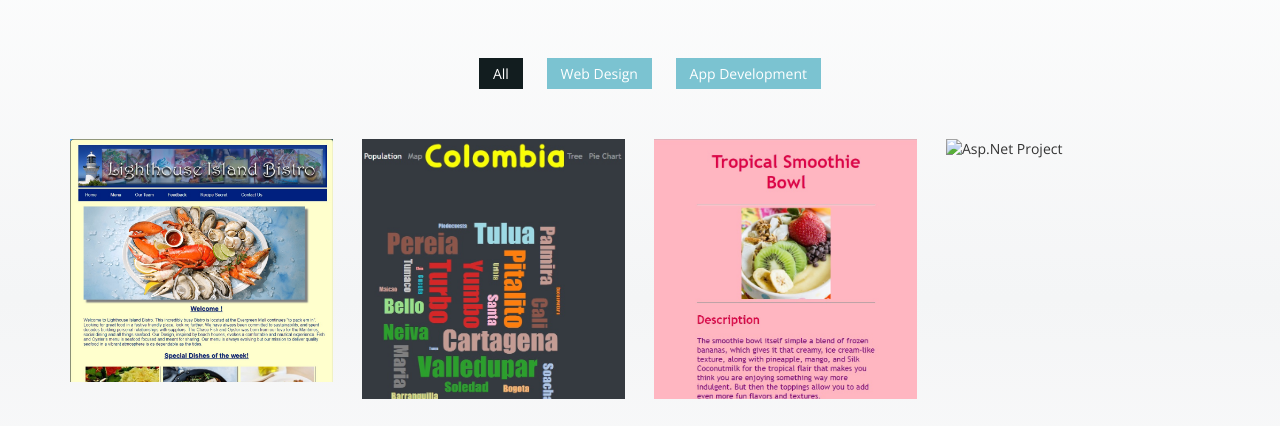
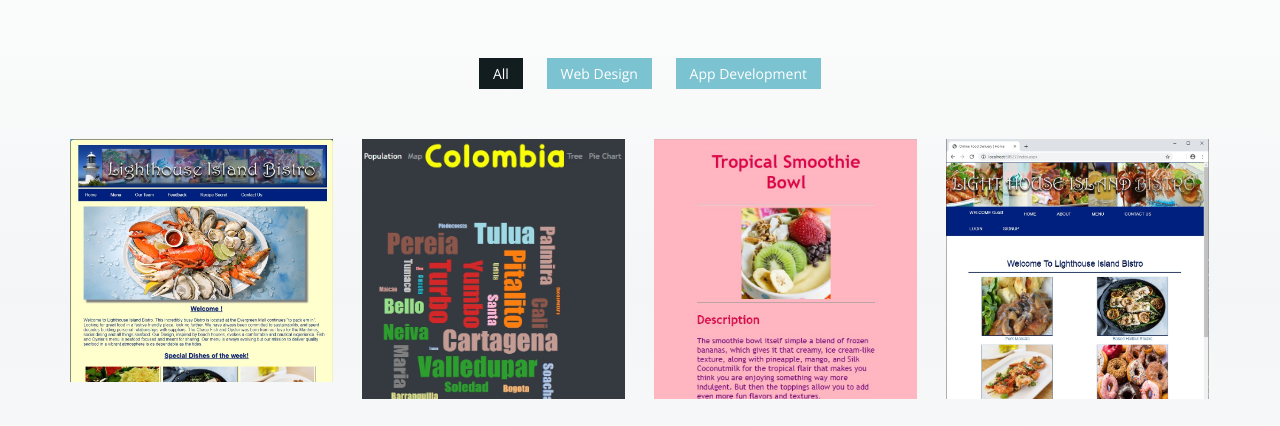
Before and after one commit to harcharankaur/harcharankaur.github.io, a plain HTML site: page index.html in a window 1280 px wide. Shown: the part 2620-3046 px from the top of the page. Drawn offline with nearby package versions, Linux system fonts and the light colour scheme; a script that the page names is missing.

Commit message:
Update index.html

```diff
--- a/index.html
+++ b/index.html
@@ -174,11 +174,11 @@
         </div>
         <div class="col-sm-6 col-md-3 col-lg-3 web">
           <div class="portfolio-item">
-            <div class="hover-bg"> <a href="img/portfolio/.netproject.jpg" title="Asp.Net Project" rel="prettyPhoto">
+            <div class="hover-bg"> <a href="img/portfolio/netproject.jpg" title="Asp.Net Project" rel="prettyPhoto">
               <div class="hover-text">
                 <h4>Asp.Net Project</h4>
                 <small>App Development</small> </div>
-              <img src="img/portfolio/.netproject.jpg" class="img-responsive" alt="Asp.Net Project"> </a> </div>
+              <img src="img/portfolio/netproject.jpg" class="img-responsive" alt="Asp.Net Project"> </a> </div>
           </div>
         </div>
         <div class="col-sm-6 col-md-3 col-lg-3 app">
```
